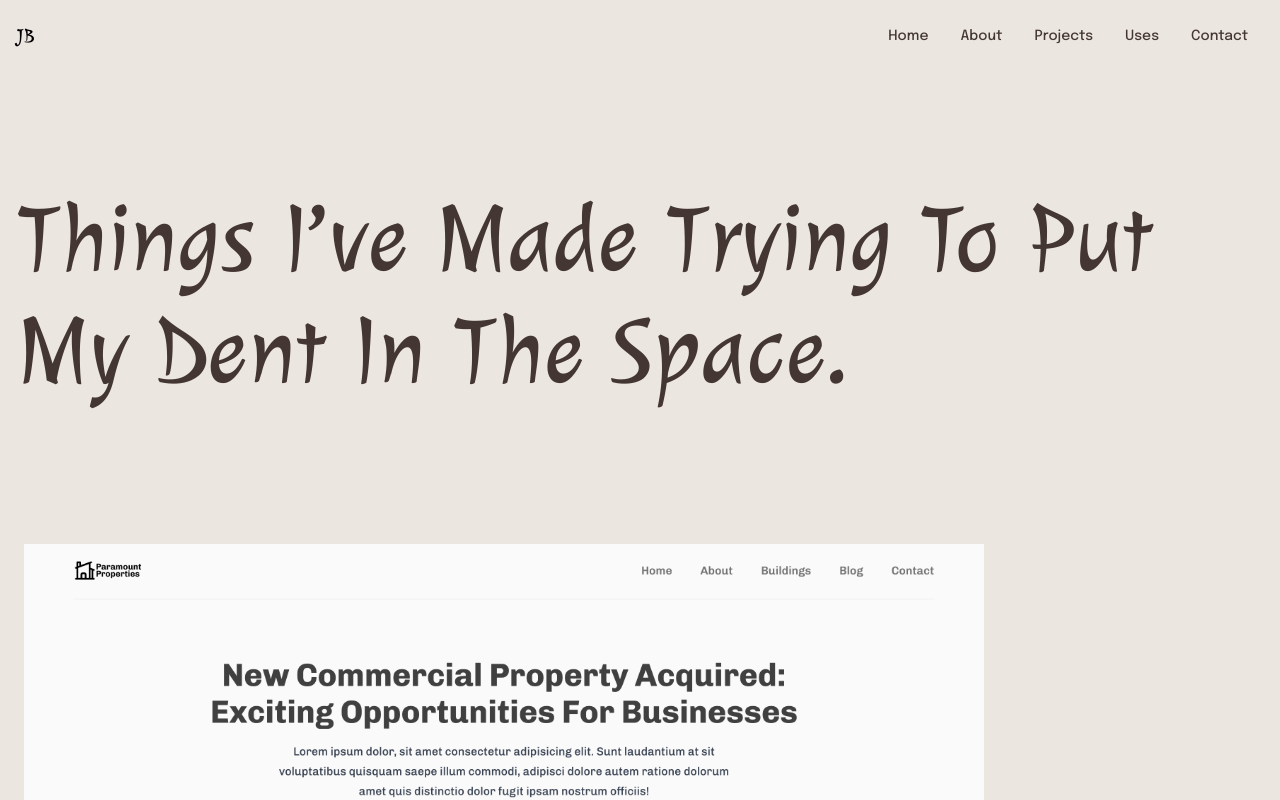
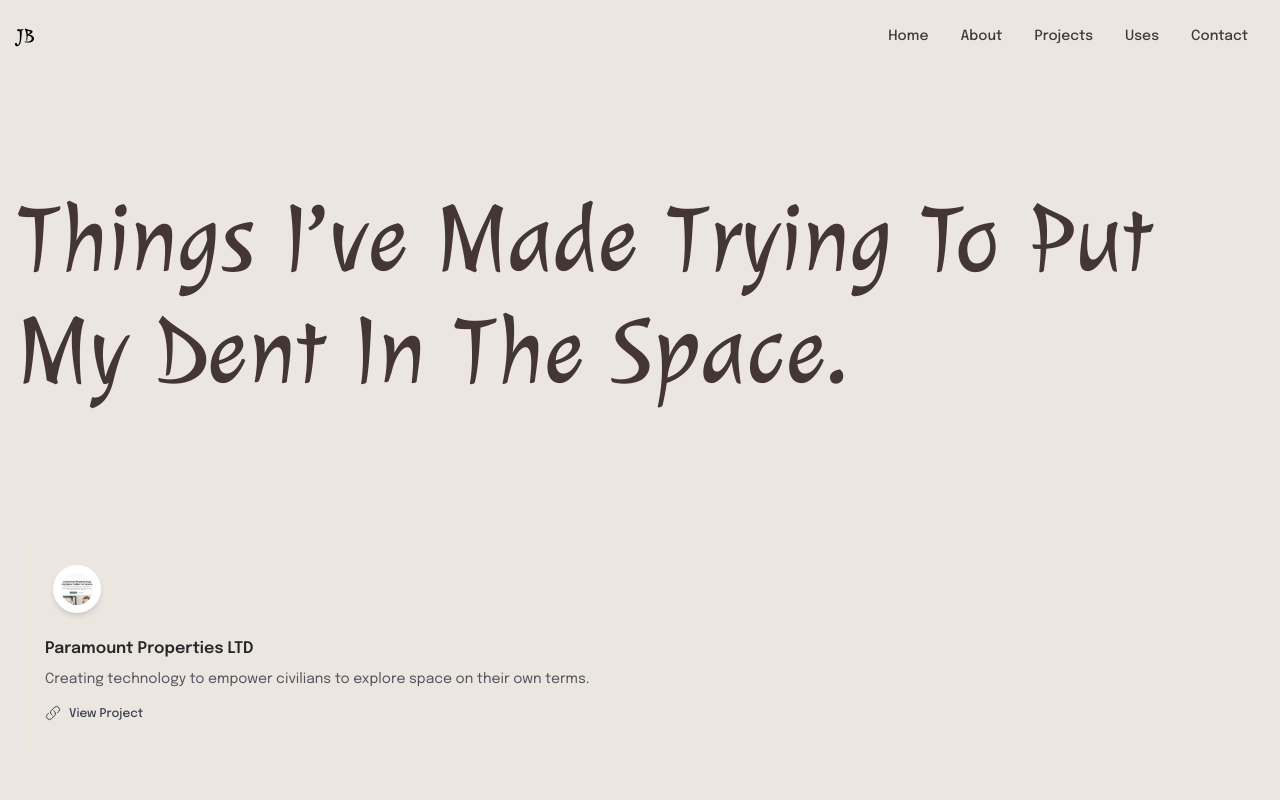
Before and after one commit to Justin-Bento/portfolio, a Next.js app: page /projects in a window 1280 px wide. Shown: the top 800 px of the page. Built offline with nearby package versions, Linux system fonts and the light colour scheme.

Commit message:
Updated: layout, spacing and headlines to fit more infromation.

```diff
--- a/components/Project_Card.tsx
+++ b/components/Project_Card.tsx
@@ -10,21 +10,33 @@ interface Project_Card_Props {
 export default function Project_Card(props: Project_Card_Props) {
   return (
     <>
-      <Link href={props.Link} className="space-y-4">
-        <div className="overflow-hidden ">
-          <div className="px-4 py-5 sm:p-6">
-            {/* Content goes here */}
-            <div className="relative w-[960px] h-[480px]">
-              <Image fill quality={40} src={props.Media} alt={`Website Image Of ${props.Headline}`} className="object-cover object-center" />
+      <Link href={props.Link}>
+        <div className="z-10 p-4 transition-all cursor-pointer">
+          <div className="p-3 overflow-hidden border rounded-lg border-primary-200 hover:border-primary-300 hover:bg-primary-100">
+            <div className="pt-4 sm:px-6">
+              <div className="relative z-10 flex items-center justify-center w-12 h-12 bg-white rounded-full shadow-md hover:shadow-none">
+                <Image src={props.Media} width={32} height={32} className="object-cover w-8 h-8 rounded-full" alt={props.Headline} />
+              </div>
             </div>
-          </div>
-          <div className="px-4 py-4 sm:px-6">
-            {/* Content goes here */}
-            {/* We use less vertical padding on card footers at all sizes than on headers or body sections */}
-            <h2 className="text-2xl font-medium leading-tight">{props.Headline || "Project Name Goes Here"}</h2>
+            <div className="px-4 pb-4 space-y-2">
+              <h2 className="mt-6 text-base font-semibold text-zinc-800 dark:text-zinc-100">{props.Headline}</h2>
+              <p className="mt-2 text-sm text-zinc-600 dark:text-zinc-400">Creating technology to empower civilians to explore space on their own terms.</p>
+              <button type="button" className="inline-flex items-center gap-2 py-2 mt-4 text-xs font-medium text-gray-700 ">
+                <Link_Icon />
+                View Project
+              </button>
+            </div>
           </div>
         </div>
       </Link>
     </>
   )
 }
+
+function Link_Icon() {
+  return (
+    <svg xmlns="http://www.w3.org/2000/svg" fill="none" viewBox="0 0 24 24" strokeWidth={1.5} stroke="currentColor" className="w-4 h-4 mb-0.5">
+      <path strokeLinecap="round" strokeLinejoin="round" d="M13.19 8.688a4.5 4.5 0 011.242 7.244l-4.5 4.5a4.5 4.5 0 01-6.364-6.364l1.757-1.757m13.35-.622l1.757-1.757a4.5 4.5 0 00-6.364-6.364l-4.5 4.5a4.5 4.5 0 001.242 7.244" />
+    </svg>
+  )
+}
```
